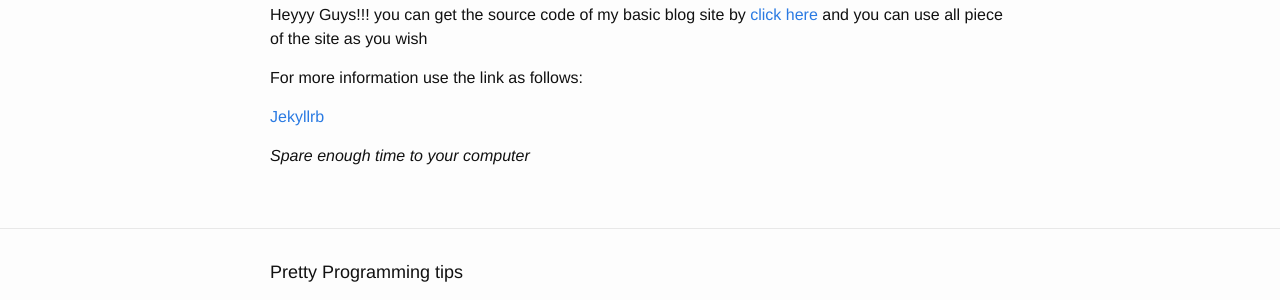
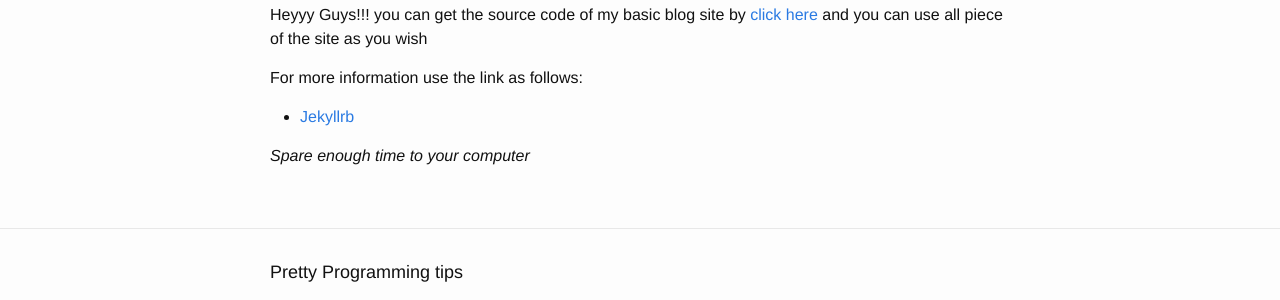
Before and after one commit to semihokanpehlivan/semihokanpehlivan.github.io, a Jekyll site: the page built from _posts/2015-1-13-getting-start-and-installing-the-jekyll.md, in a window 1280 px wide. Shown: the part 733-1033 px from the top of the page. Built offline with Jekyll 4.4.1, drawn with Linux system fonts in a browser that asks for light colours.

Commit message:
added the intent

```diff
--- a/_posts/2015-1-13-getting-start-and-installing-the-jekyll.md
+++ b/_posts/2015-1-13-getting-start-and-installing-the-jekyll.md
@@ -32,6 +32,6 @@ Heyyy Guys!!! you can get the source code of my basic blog site by [click here](
 
 For more information use the link as follows:
 
-[Jekyllrb](https://jekyllrb.com "Jekyllrb")
+-	[Jekyllrb](https://jekyllrb.com "Jekyllrb")
 
 *Spare enough time to your computer*
```
Also changed, not shown: 2 other files.
